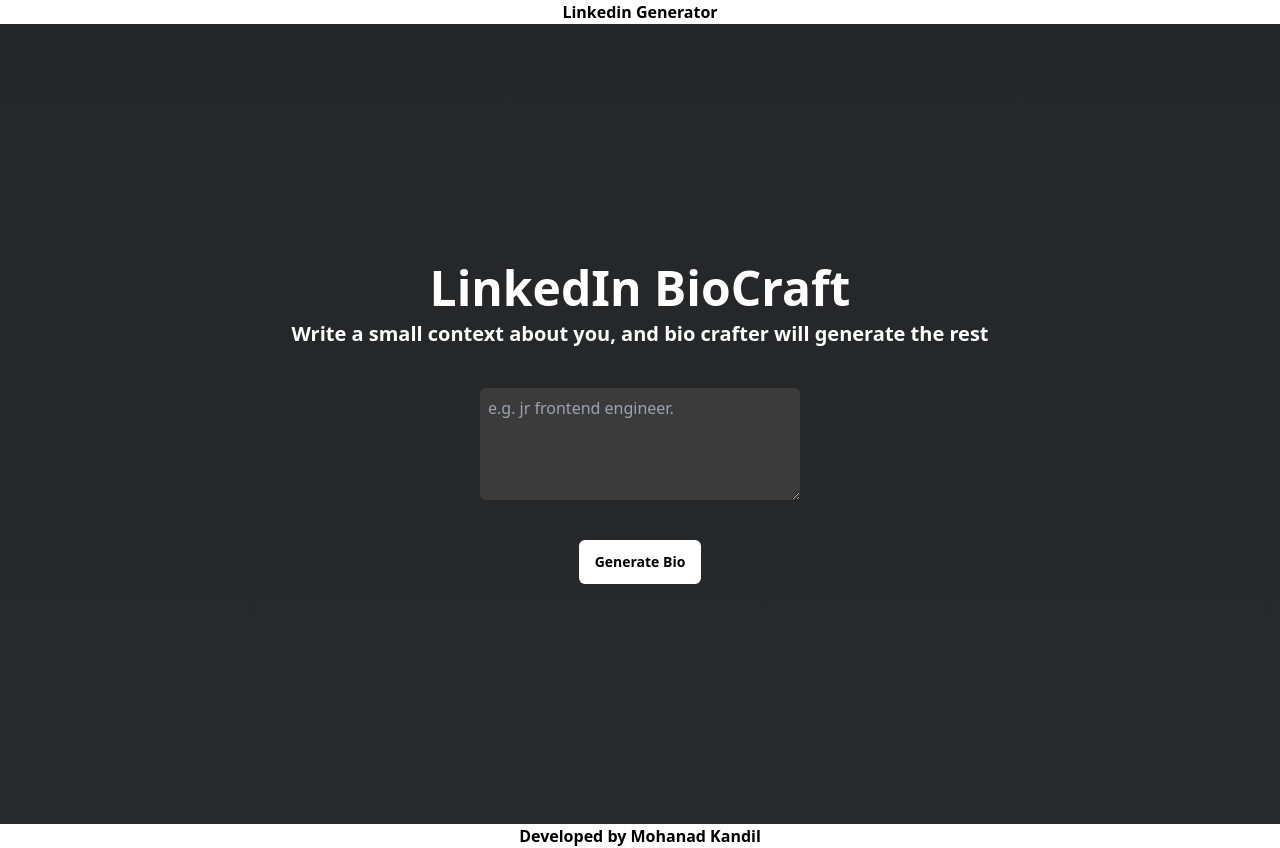
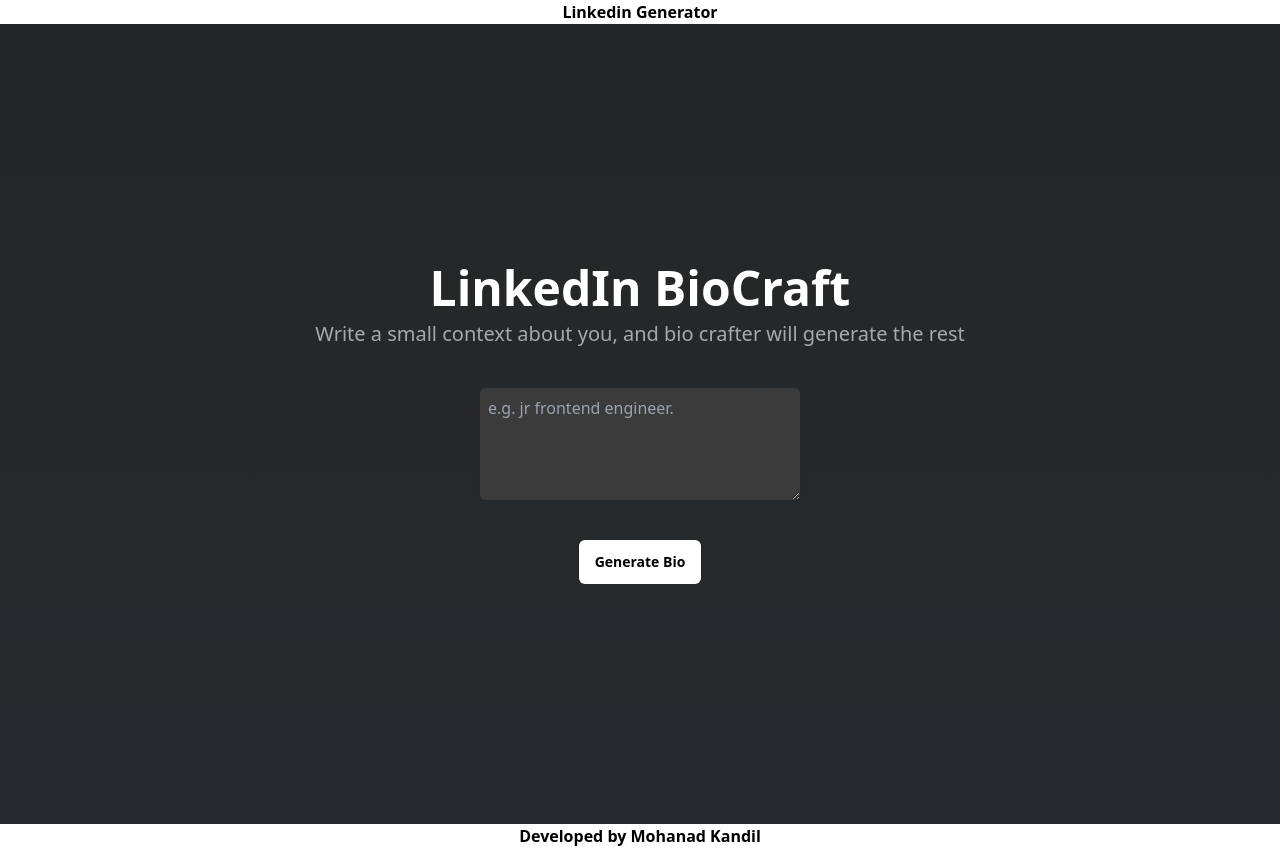
Before and after one commit to mohanadkandil/linkedinBio, a Next.js app: page / in a window 1280 px wide. Built offline with nearby package versions, Linux system fonts and the light colour scheme.

Commit message:
style: change main copy font size and color

```diff
--- a/src/pages/index.tsx
+++ b/src/pages/index.tsx
@@ -34,9 +34,9 @@
       </Head>
       <Header />
       <main className="relative flex min-h-screen flex-col items-center justify-center bg-gradient-to-b from-[#242628] to-[#272A2C]">
-        <div className="my-10 text-center text-white">
-          <h1 className="text-5xl font-bold">LinkedIn BioCraft</h1>
-          <p className="mt-2 text-xl font-semibold">
+        <div className="my-10 text-center">
+          <h1 className="text-5xl font-bold text-white">LinkedIn BioCraft</h1>
+          <p className="mt-2 text-xl font-medium text-white/60">
             Write a small context about you, and bio crafter will generate the
             rest
           </p>
```
